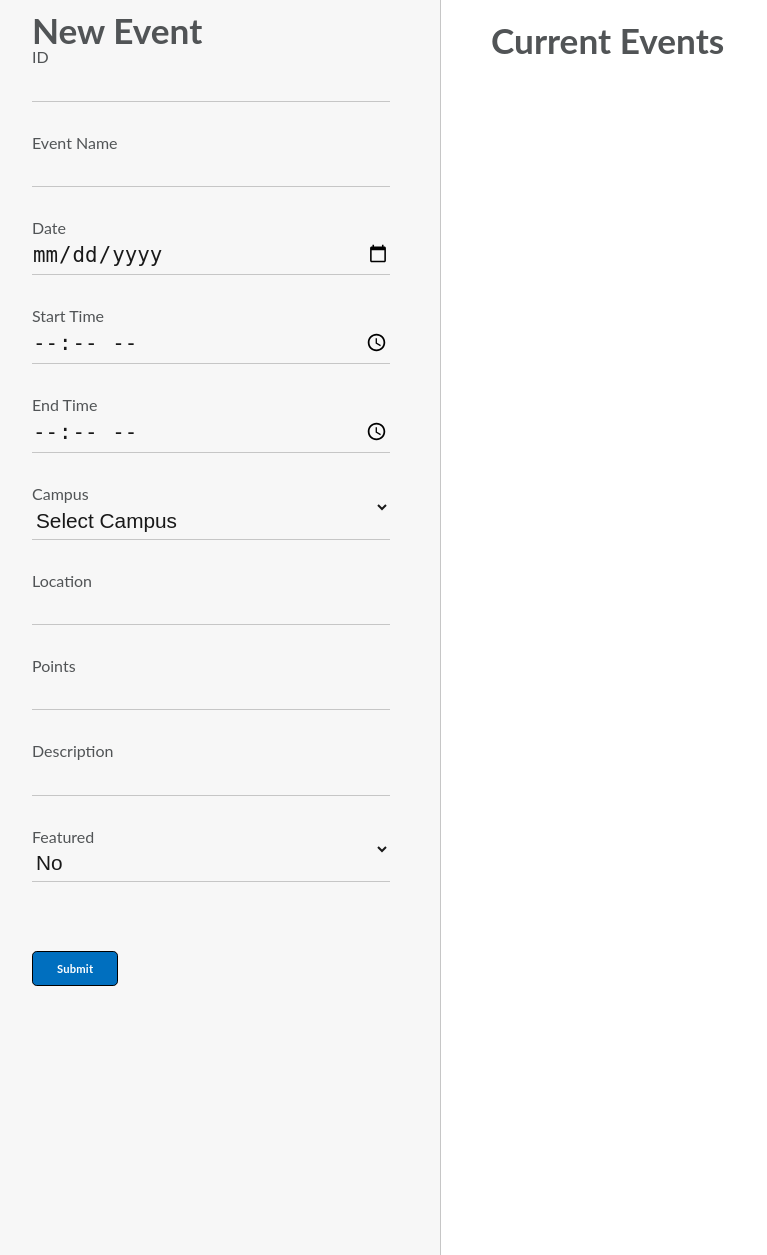
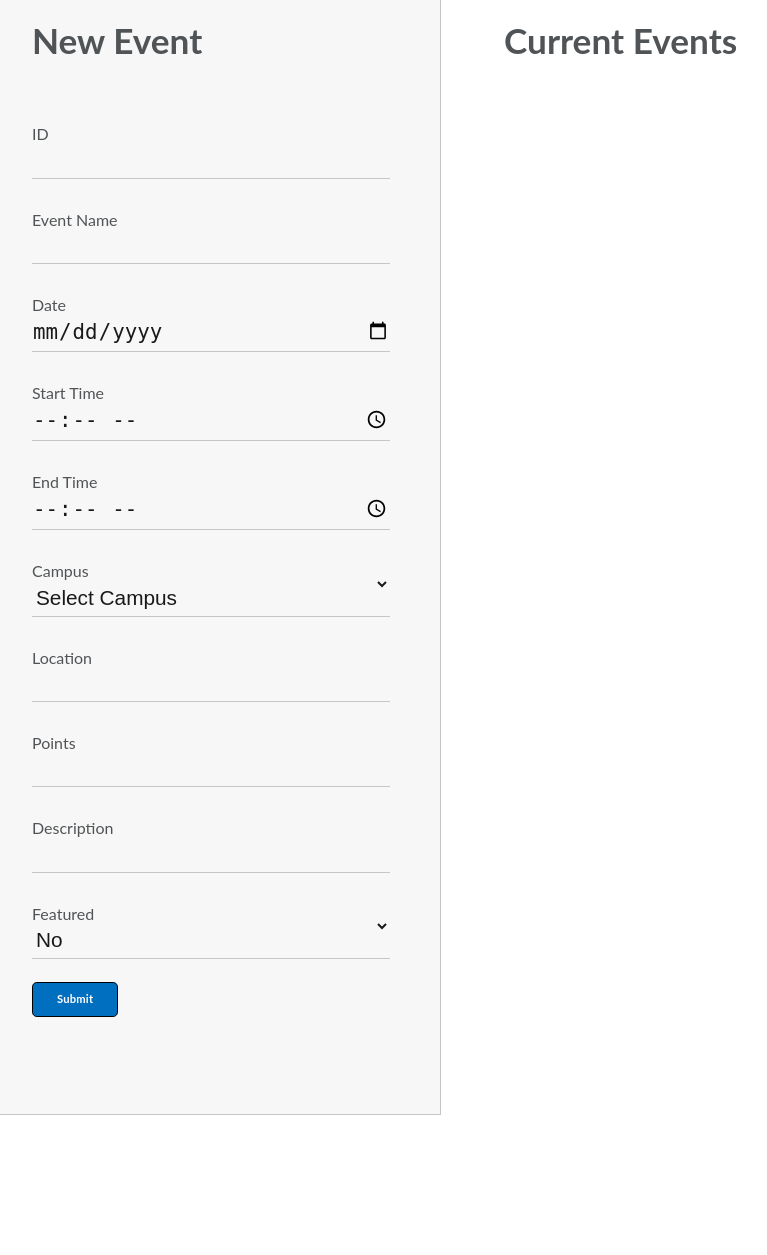
Before and after one commit to kickstart-bcit/kickstart, a Node project: template views/adminEvents.hbs in a window 1280 px wide. Shown: the part 205-1460 px from the top of the page, without its empty margins (8-775 px from the left). Run offline with Node 20 templates, Linux system fonts and the light colour scheme; the template is opened without the code that fills it, so the values that code supplies are empty; grey boxes are pictures that could not be loaded.

Commit message:
changed some styling

```diff
--- a/connectors/eventConnector.js
+++ b/connectors/eventConnector.js
@@ -114,9 +114,9 @@ const fetchEvents = () => {
 
 const renderAdminEvents = (rows) => {
     return rows.map( row =>
-        `<tr><td>Title: ${row.events_title} Date:   ${new Date(row.events_date).toString().split(" ").slice(1,4).join(" ")} Time:   ${row.events_start_time} ~ ${row.events_end_time}
-        <button onclick="editEvent(${row.events_id})" class="adminEventEditButton">Edit</button>
-        <button onclick="deleteEvent(${row.events_id})" class="adminEventDeleteButton">Delete</button></td></tr>`
+        `<tr><td><div class="leftRowPart">Title: ${row.events_title} <br> Date:   ${new Date(row.events_date).toString().split(" ").slice(1,4).join(" ")} <br>Time:   ${row.events_start_time} ~ ${row.events_end_time} </div>
+        <div class=rightRowPart><button onclick="editEvent(${row.events_id})" class="adminEventEditButton">Edit</button>
+        <button onclick="deleteEvent(${row.events_id})" class="adminEventDeleteButton">Delete</button><div></td></tr>`
     ).join("").replace(/\s\s+/g, " ");
 }
 /*
--- a/connectors/rewardsConnector.js
+++ b/connectors/rewardsConnector.js
@@ -114,9 +114,9 @@ const fetchRewards = () => {
 
 const renderAdminRewards = (rows) => {
     return rows.map( row =>
-        `<tr><td>${row.rewards_title} points: ${row.rewards_points}
-        <button onclick="editReward(${row.rewards_id})" class="adminEventEditButton">Edit</button>
-        <button onclick="deleteReward(${row.rewards_id})" class="adminEventDeleteButton">Delete</button></td></tr>`
+        `<tr><td><div class="leftRowPart">${row.rewards_title} <br>Points: ${row.rewards_points}</div>
+        <div class=rightRowPart><button onclick="editReward(${row.rewards_id})" class="adminEventEditButton">Edit</button>
+        <button onclick="deleteReward(${row.rewards_id})" class="adminEventDeleteButton">Delete</button></div></td></tr>`
     ).join("").replace(/\s\s+/g, " ");
 }
 
--- a/css/admin.css
+++ b/css/admin.css
@@ -14,18 +14,34 @@
 	float: right;
 }
 
+.adminEventDeleteButton {
+    float: right;
+}
+
+.leftRowPart {
+    width: 60%;
+    float: left;
+}
+.rightRowPart {
+    width: 30%;
+    float: right;
+    margin: auto;
+    height: 100%;
+}
+
 #contentDiv h2 {
     font-size: 2.2rem;
+    margin-bottom: 50px;
 }
 
-#adminEventContentDiv {
+/*#adminEventContentDiv {
     width: 100%;
     height: 100%;
     display:flex;
     flex-direction: row;
     position: relative;
 }
-
+*/
 #formDiv {
 	position: relative;
     width: 80%;
@@ -35,7 +51,6 @@
     padding-left: 40px;
     padding-right: 30px;
     margin-bottom: 15%;
-    bottom: 10px;
 }
 
 #adminEventForm {
@@ -76,18 +91,18 @@
 #formDivWrap {
     background-color: #f7f7f7;
     border-right: 1px solid rgba(0,0,0,.2);
+    border-bottom: 1px solid rgba(0,0,0,.2);
     height: auto;
     position: relative;
-    width: 35vw;
+    width: 35%;
+    float: left;
 }
 
 #adminEventDiv {
     position: relative;
-    width:60vw;
-    display:flex;
-    flex-direction: column;
-    padding-left: 50px;
-    height: 100vh;
+    width:60%;
+    height: auto;
+    float: right;
 
 }
 
@@ -97,14 +112,7 @@
     Admin Rewards
 
 */
-#adminRewardContentDiv {
-    width: 100%;
-    height: 100%;
-    display:flex;
-    flex-direction: row;
-    position: relative;
 
-}
 
 #adminRewardtb {
     border-collapse: collapse;
@@ -132,11 +140,9 @@
 
 #adminRewardDiv {
     position: relative;
-    width:60vw;
-    display:flex;
-    flex-direction: column;
-    padding-left: 50px;
-    height: 100vh;
+    width:60%;
+    height: auto;
+    float: right;
 
 }
 
--- a/css/events.css
+++ b/css/events.css
@@ -95,7 +95,7 @@
     position: relative;
     top: 20px;
     width: 20%;
-    height: 60px;
+    height: 55px;
     margin-right: 2%;
     float: left;
     overflow: hidden;
--- a/css/rewards.css
+++ b/css/rewards.css
@@ -28,6 +28,7 @@
 	padding-top: 20px;
 	padding-left: 85px;
 	padding-bottom: 100px;
+
 
 }
 
--- a/css/style.css
+++ b/css/style.css
@@ -2,7 +2,7 @@
     position: fixed;
     top: 14vh;
     width: 100vw;
-    height: 100vh;
+    height: 86vh;
     overflow-y: scroll;
     left: 0px;
 }
@@ -15,6 +15,7 @@ body {
     font-family: Lato, 'Lucida Sans Unicode', 'Lucida Grande', sans-serif;
     font-weight: 400;
     line-height: 1.4rem;
+
 }
 
 button {
--- a/routers/eventsRouter.js
+++ b/routers/eventsRouter.js
@@ -100,12 +100,12 @@ router.post('/join', async (request, response) => {
         }
         response.redirect('/main');
     }
-    catch {
+    catch (err){
         response.render('events.hbs', "error")
 
     }
 
-})
+});
 
 
 
--- a/views/adminEvents.hbs
+++ b/views/adminEvents.hbs
@@ -28,7 +28,6 @@
         <button id="deletePopupCloseBtn" onclick="closePopup()">X</button>
     </div>
     <div id="contentDiv">
-        <div id="adminEventContentDiv">
             <div id="formDivWrap">
                 <div id="formDiv">
                     <h2 id="inputH2">New Event<br><br></h2>
@@ -94,7 +93,6 @@
                     {{{renderedAdminEvents}}}
                 </table>
             </div>
-        </div>
     </div>
     <script src="/adminEvents.js"></script>
 
--- a/views/adminRewards.hbs
+++ b/views/adminRewards.hbs
@@ -22,7 +22,6 @@
         <button id="deletePopupCloseBtn" onclick="closePopup()">X</button>
     </div>
     <div id="contentDiv">
-        <div id="adminRewardContentDiv">
             <div id="formDivWrap">
                 <div id="formDiv">
                     <h2 id="inputH2">New Reward<br><br></h2>
@@ -60,7 +59,6 @@
                     {{{renderedAdminRewards}}}
                 </table>
             </div>
-        </div>
     </div>
 <script src="/adminRewards.js"></script>
 
--- a/views/rewards.hbs
+++ b/views/rewards.hbs
@@ -15,13 +15,13 @@
 
 	    <div id="contentDiv">
           <div id="redeempointsbox">
-              <div id="pointsbox" style="font-size: 25px">
+              <div id="pointsbox" style="font-size: 25px;color: #e69138">
                   Current Points: <b>{{userPoints}}</b>
               </div>
           </div>
 
 	        <div id="rewardsleft">
-            <h2>History</h2>
+            <h2 style="color: #006fbf">History</h2>
             <table id="historytb">
               <tr>
                 <td>Coffee Giftcard $5</td>
@@ -42,7 +42,7 @@
 	        </div>
 
 	        <div id="rewardsright">
-	        	<h2>Rewards</h2>
+	        	<h2 style="color: #006fbf">Rewards</h2>
 
                 <table id="rewardstb">
                   {{{ renderedRewards }}}
```
